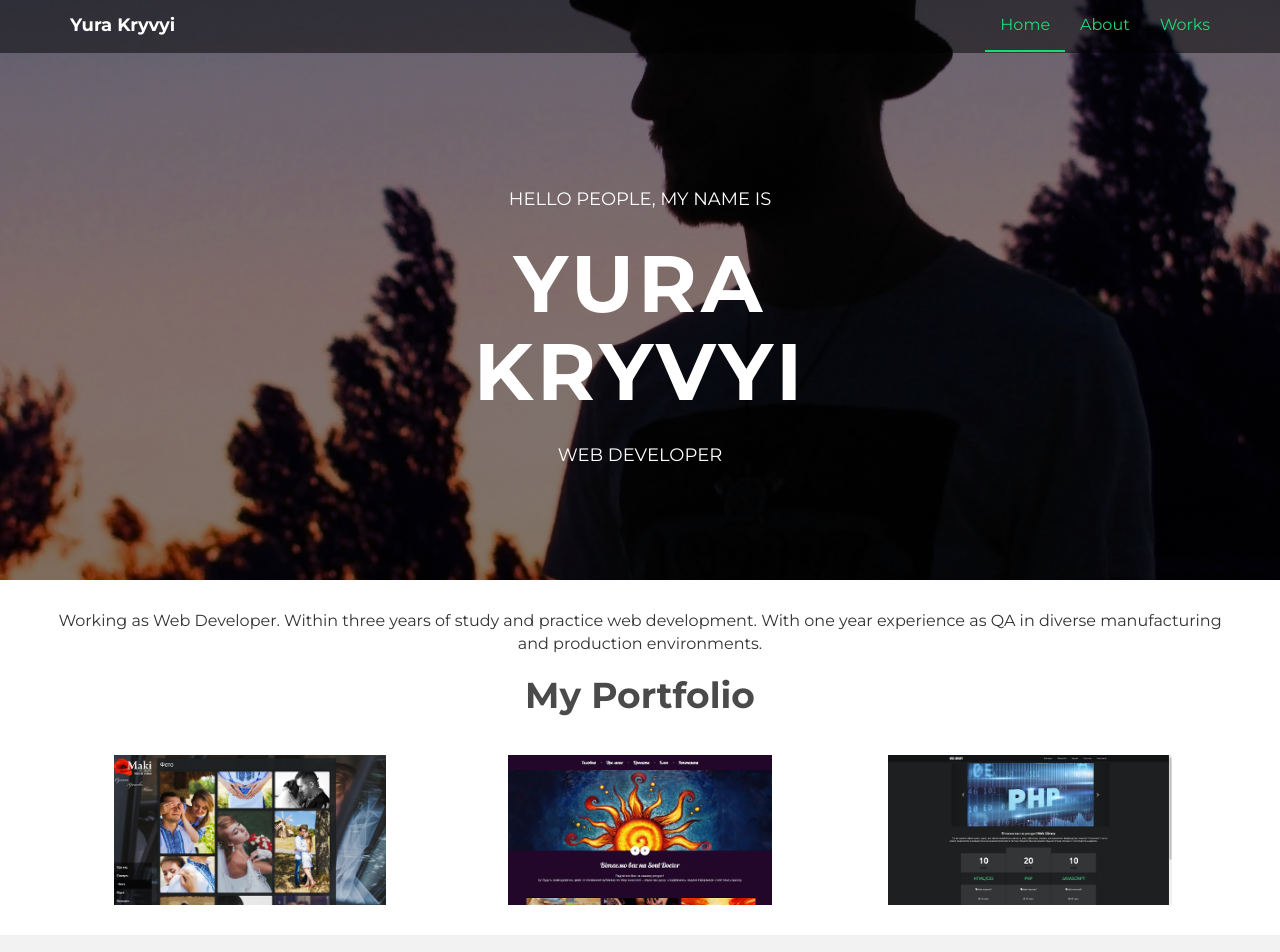
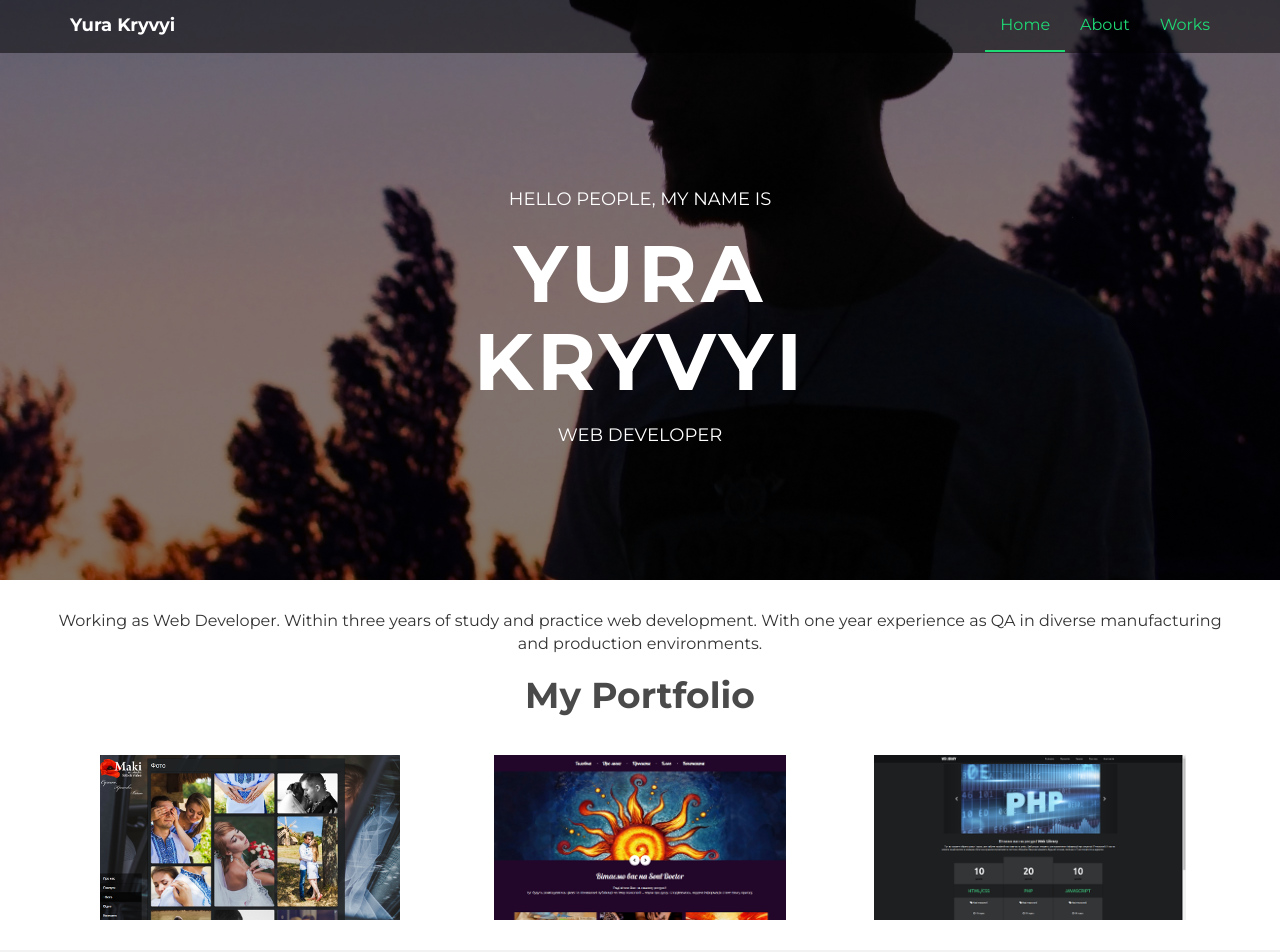
Before and after one commit to georgebent/georgebent.github.io, a plain HTML site: page index.html in a window 1280 px wide. Shown: the top 952 px of the page. Drawn offline with nearby package versions, Linux system fonts and the light colour scheme.

Commit message:
Update style.css

```diff
--- a/assets/css/style.css
+++ b/assets/css/style.css
@@ -1,18 +1,3 @@
-/*
- * Author: Carlos Alvarez
- * URL: http://Alvarez.is
- *
- * Project Name: NYC Design
- * Version: 1.0
- * Date: 04-20-2014
- * URL:
- */
-
-
-/* ==========================================================================
-   Base Styles, Bootstrap Modifications & Fonts Import
-   ========================================================================== */
-
 @import url(https://fonts.googleapis.com/css?family=Montserrat:400,700);
 
 
@@ -54,8 +39,9 @@
 }
 
 .img-portfolio {
-	display: inline-block;
-	height: 150px;
+	/* display: inline-block; */
+	height: 165px;
+	margin: 0 auto;
 }
 
 .about-wrapper .info {
@@ -157,8 +143,8 @@ a:hover {
 
 #headerwrap h1 {
 	color:#ffffff;
-	padding-top: 10px;
-	padding-bottom: 20px;
+	padding: 10px 0;
+	margin: 10px 0;
 	letter-spacing: 4px;
 	font-size: 80px;
 	font-weight: bold;
```
